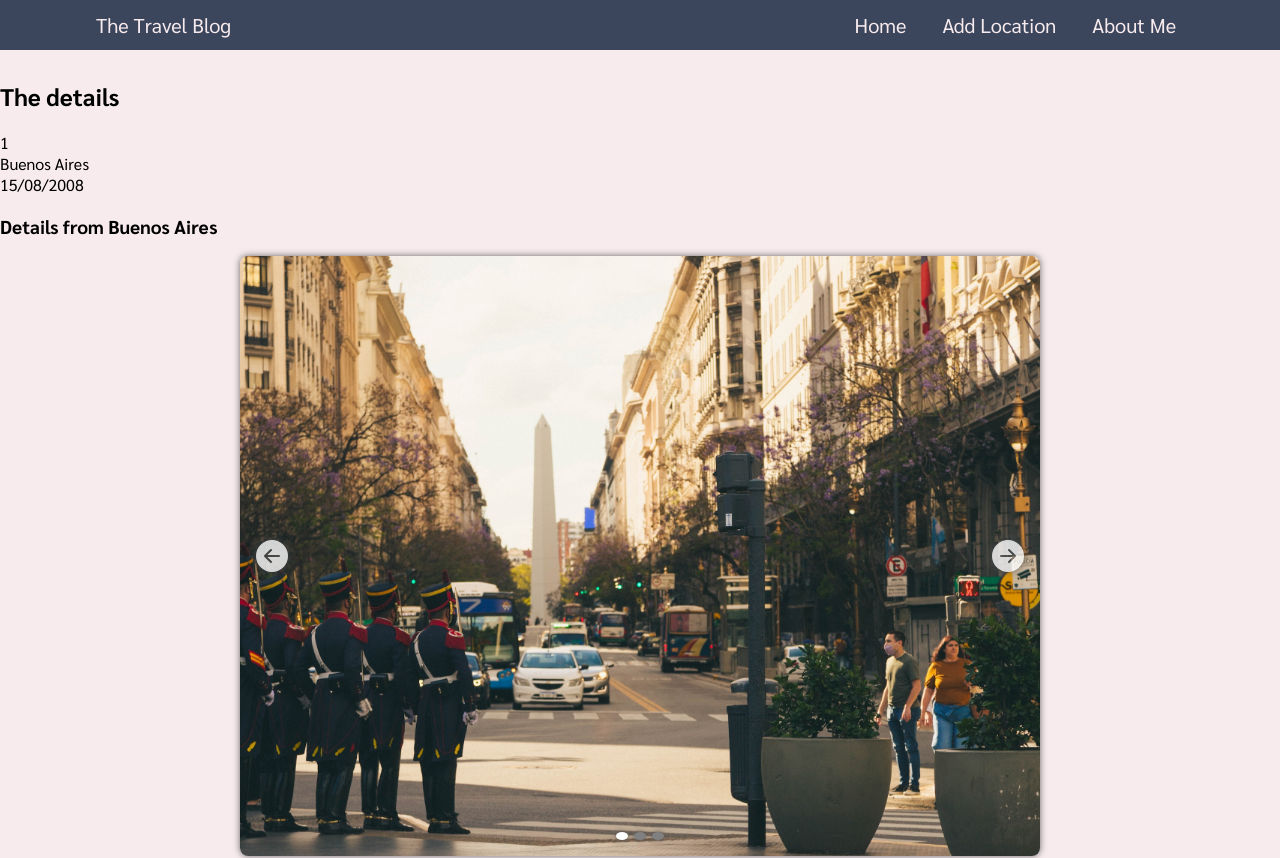
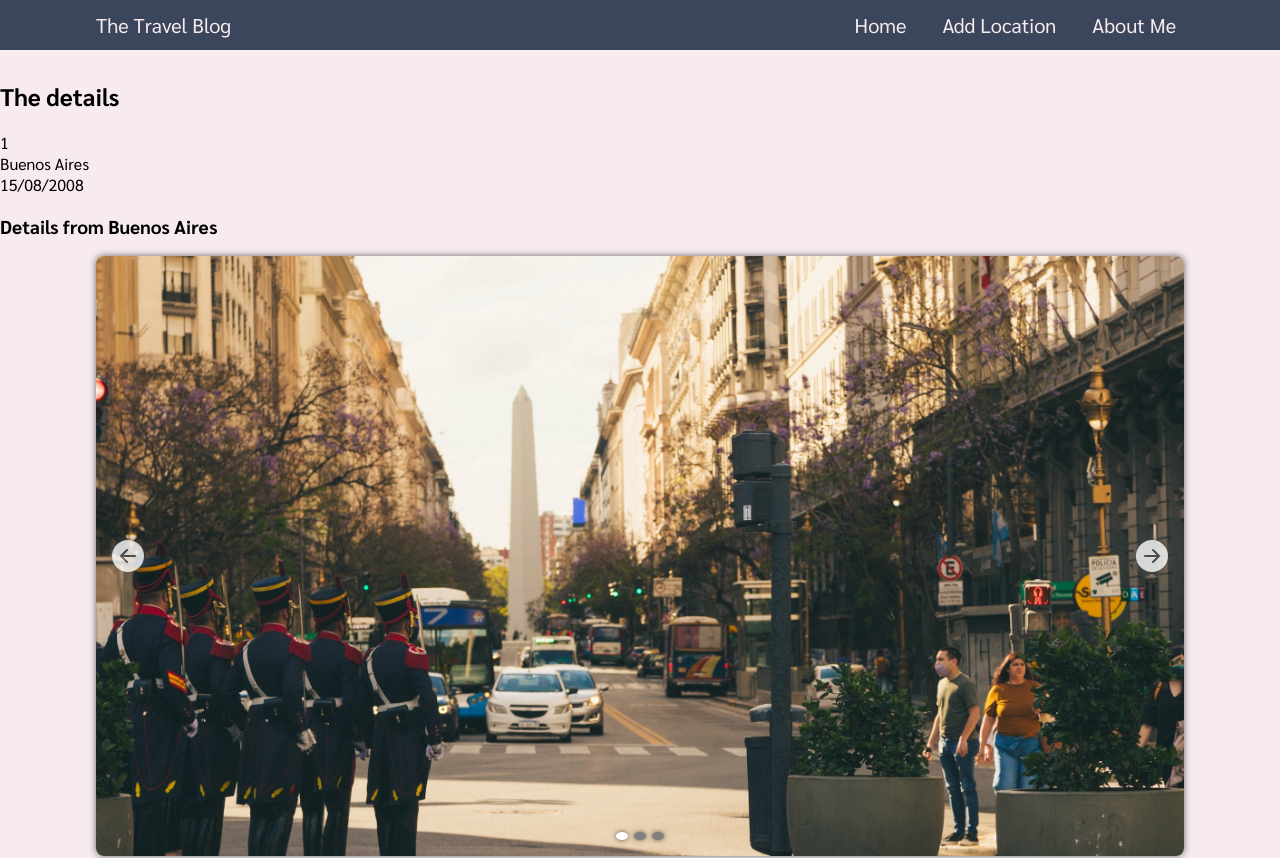
Before and after one commit to flag-80306/project1-Bruno-Alves, a React (Vite) app: page /tripdetail/1 in a window 1280 px wide. Shown: the top 858 px of the page. Built offline with nearby package versions, Linux system fonts and the light colour scheme.

Commit message:
changed carousel dimensions

```diff
--- a/src/styles/carousel.css
+++ b/src/styles/carousel.css
@@ -3,9 +3,9 @@
   display: flex;
   height: 600px;
   justify-content: center;
-  margin: auto;
+  margin: 0 96px;
   position: relative;
-  width: 800px;
+  /* width: 800px; */
 }
 
 /* .slide {
@@ -31,9 +31,8 @@
 }
 
 .slide-hidden {
-  max-width: 0;
   opacity: 0;
-  position: absolute;
+  /* position: absolute; */
   /* visibility: hidden; */
   width: 0;
   /* left: -600px;
```
